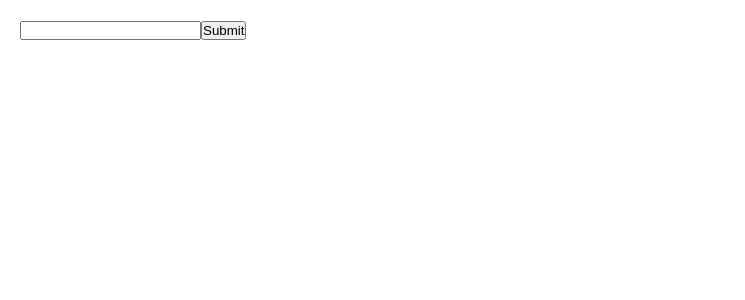
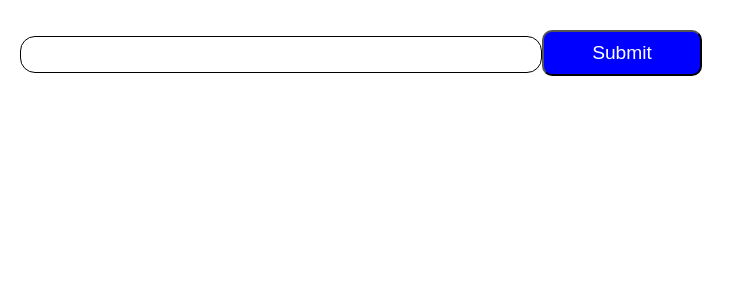
Before and after one commit to RoySamson-stack/musicForum, a React (Create React App) app: page / in a window 1280 px wide. Shown: the top 300 px of the page, without its empty margins (0-745 px from the left). Built offline with nearby package versions, Linux system fonts and the light colour scheme.

Commit message:
making the function for the post

```diff
--- a/src/components/main.js
+++ b/src/components/main.js
@@ -16,12 +16,18 @@ export default function Forum(props){
     setPost("")
   }
 
-//return the form to pick the data
+//map the data
+
+
   return(
     <div>
       <form onSubmit={handleSubmit}>
-        <input type="text" value={post} onChange={handleChange}/>
-        <button>Submit</button>
+        <input type="text"
+         value={post}
+         onChange={handleChange}
+         className="forum-post"
+         />
+        <button className="forum-btn">Submit</button>
       </form>
     </div>
   )
```
Also changed, not shown: src/components/form.js (+15 -0 lines).
